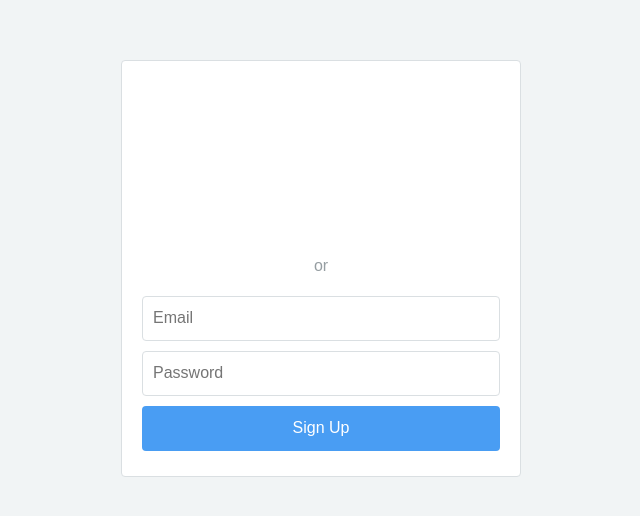
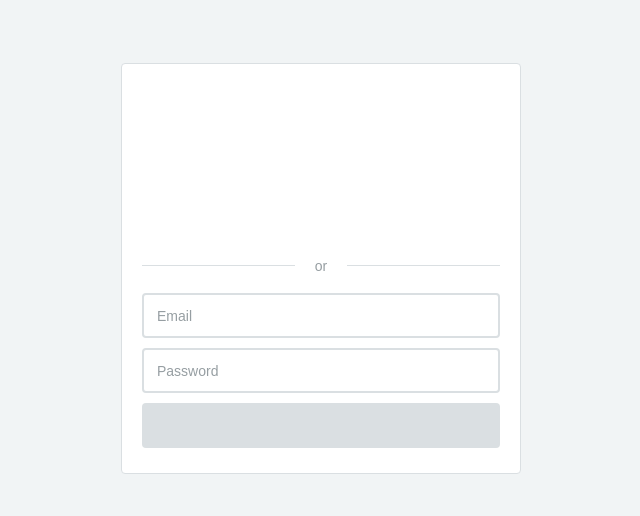
Before and after one commit to zapier/google-yolo-inline, a plain HTML site: page index.html in a window 1280 px wide. Shown: the part 140-656 px from the top of the page, without its empty margins (319-959 px from the left). Drawn offline with Linux system fonts and the light colour scheme.

Commit message:
Make demo styles more bland, feel more like a demo

```diff
--- a/index.html
+++ b/index.html
@@ -10,9 +10,9 @@
     <div class="sign-up">
       <iframe id="google-iframe" class="sign-up__google" src="google-yolo-iframe.html"></iframe>
       <p class="sign-up__divider">or</p>
-      <input class="sign-up__field" type="email" name="email" placeholder="Email" />
-      <input class="sign-up__field" type="password" name="password" placeholder="Password" />
-      <button class="sign-up__button">Sign Up</button>
+      <div class="sign-up__field">Email</div>
+      <div class="sign-up__field">Password</div>
+      <div class="sign-up__button"></div>
     </div>
 
     <script type="text/javascript">
--- a/styles.css
+++ b/styles.css
@@ -27,6 +27,8 @@ body {
   }
 }
 
+/* Styles for demo, you can ignore the rest */
+
 .sign-up__google {
   border: none;
   margin: 5px 0;
@@ -35,23 +37,42 @@ body {
 .sign-up__divider {
   color: #969EA2;
   text-align: center;
+  font-size: 14px;
+  display: flex;
+  flex-flow: row nowrap;
+  align-items: center;
+}
+
+.sign-up__divider::before,
+.sign-up__divider::after {
+  content: '';
+  height: 1px;
+  flex: 1 0 0;
+  background-color: #DADFE2;
+}
+
+.sign-up__divider::before {
+  margin-right: 20px;
+}
+
+.sign-up__divider::after {
+  margin-left: 20px;
 }
 
 .sign-up__field {
   height: 45px;
   border-radius: 4px;
-  border: 1px solid #DADFE2;
-  font-size: 1rem;
+  border: 2px solid #DADFE2;
   margin: 5px 0;
-  padding: 10px;
+  font-size: 14px;
+  color: #969EA2;
+  padding: 13px;
 }
 
 .sign-up__button {
   height: 45px;
   border-radius: 4px;
   border: none;
-  background-color: #499DF3;
-  font-size: 1rem;
-  color: #FFF;
+  background-color: #DADFE2;
   margin: 5px 0;
 }
```
